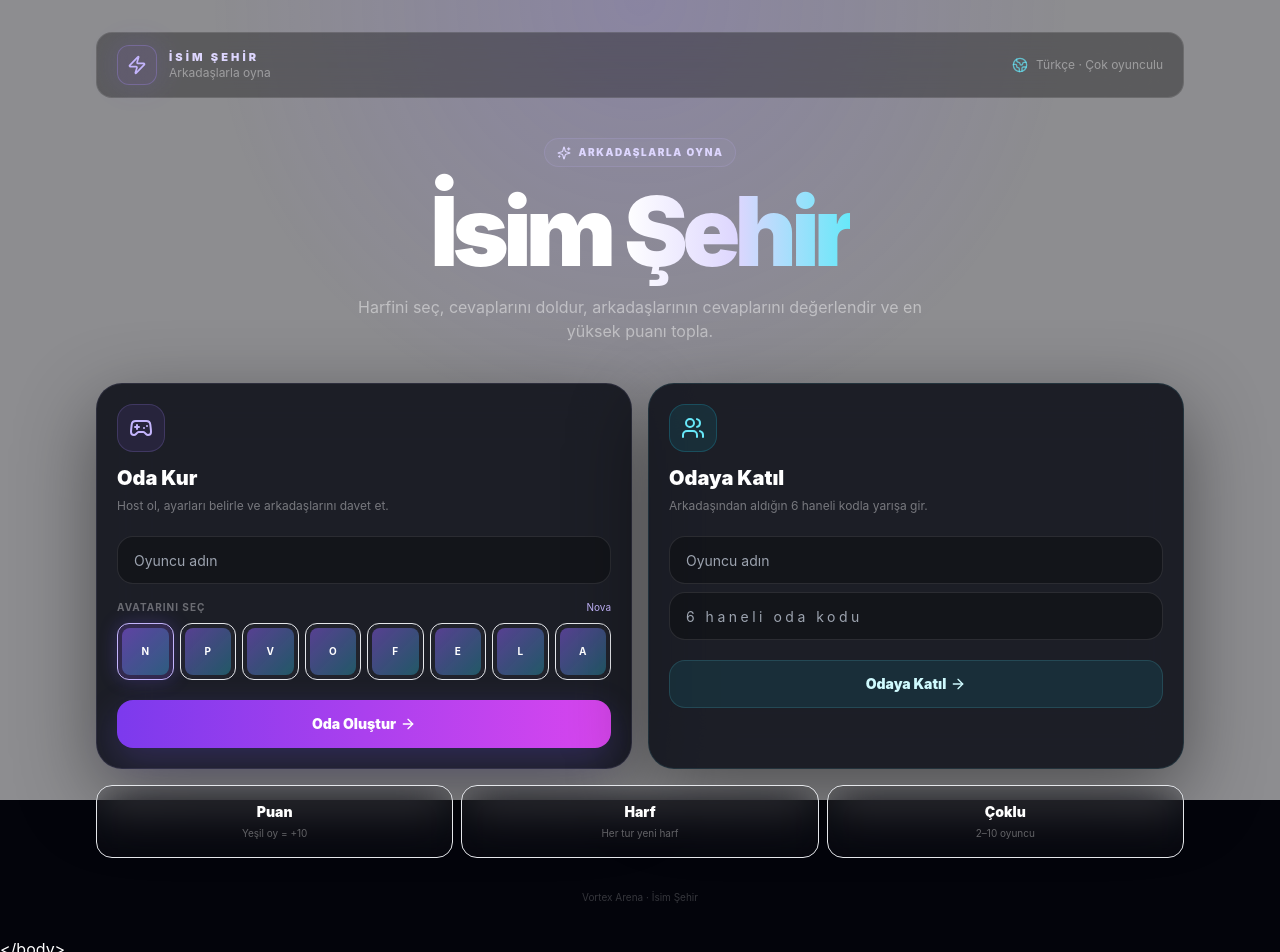
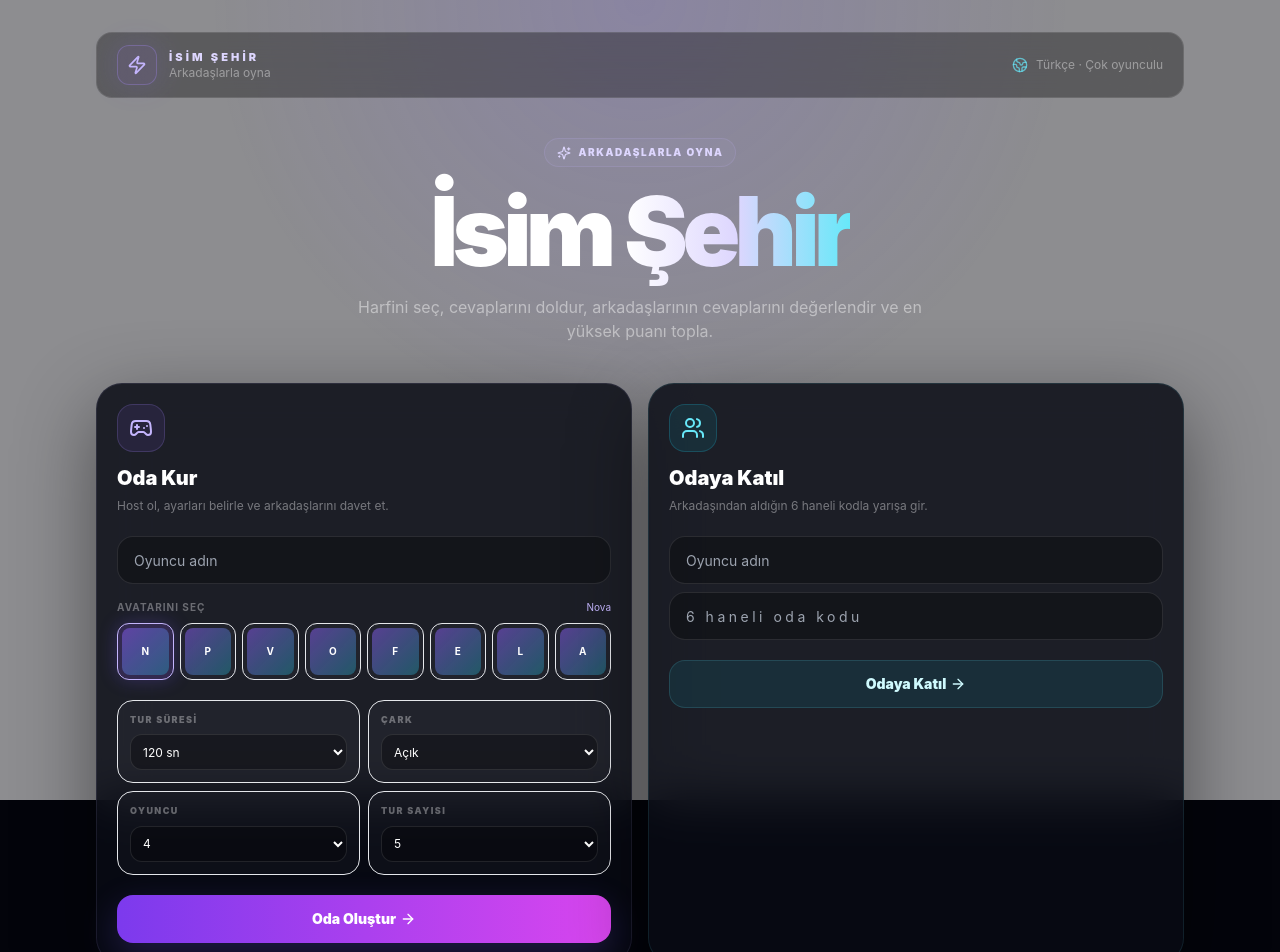
Before and after one commit to Battyz61/Strike-Legends, a React (Vite) app in the folder isim-sehir/: page / in a window 1280 px wide. Shown: the top 952 px of the page. Built offline with nearby package versions, Linux system fonts and the light colour scheme.

Commit message:
Add real game settings to React lobby

```diff
--- a/isim-sehir/src/App.tsx
+++ b/isim-sehir/src/App.tsx
@@ -5,9 +5,10 @@ import { Button } from "@/components/ui/button"
 
 const avatars = ["Nova", "Pulse", "Vega", "Orbit", "Flux", "Echo", "Lumen", "Astra"]
 
-function goToGame(mode: "create" | "join", name: string, code?: string, avatarIndex = 0) {
+function goToGame(mode: "create" | "join", name: string, code?: string, avatarIndex = 0, settings?: {duration:string;wheel:string;playerLimit:string;roundLimit:string}) {
   const params = new URLSearchParams({ mode, name: name.trim() || "Oyuncu", avatar: String(avatarIndex) })
   if (mode === "join" && code) params.set("code", code.replace(/\s/g, ""))
+  if (mode === "create" && settings) Object.entries(settings).forEach(([key,value]) => params.set(key,value))
   window.location.href = new URL(`legacy.html?${params.toString()}`, window.location.href).href
 }
 
@@ -17,6 +18,10 @@ export default function App() {
   const [joinCode, setJoinCode] = useState("")
   const [avatar, setAvatar] = useState(0)
   const [error, setError] = useState("")
+  const [duration, setDuration] = useState("120")
+  const [wheel, setWheel] = useState("on")
+  const [playerLimit, setPlayerLimit] = useState("4")
+  const [roundLimit, setRoundLimit] = useState("5")
 
   const recentName = useMemo(() => {
     try { return localStorage.getItem("isimSehirName") || "" } catch { return "" }
@@ -28,7 +33,7 @@ export default function App() {
 
   const create = () => {
     setError("")
-    goToGame("create", hostName, undefined, avatar)
+    goToGame("create", hostName, undefined, avatar, {duration,wheel,playerLimit,roundLimit})
   }
 
   const join = () => {
@@ -120,6 +125,23 @@ export default function App() {
               ))}
             </div>
 
+            <div className="mt-5 grid grid-cols-2 gap-2">
+              {[
+                ["Tur süresi", duration, setDuration, [["60","60 sn"],["90","90 sn"],["120","120 sn"],["180","180 sn"]]],
+                ["Çark", wheel, setWheel, [["on","Açık"],["off","Kapalı"]]],
+                ["Oyuncu", playerLimit, setPlayerLimit, [["2","2"],["4","4"],["6","6"],["8","8"],["10","10"]]],
+                ["Tur sayısı", roundLimit, setRoundLimit, [["3","3"],["5","5"],["10","10"]]],
+              ].map(([label,value,setter,options]) => (
+                <label key={label as string} className="rounded-2xl border border-white/8 bg-white/[.025] p-3">
+                  <span className="block text-[9px] font-black uppercase tracking-[.16em] text-white/35">{label as string}</span>
+                  <select value={value as string} onChange={e => (setter as (v:string)=>void)(e.target.value)}
+                    className="mt-2 h-9 w-full rounded-xl border border-white/10 bg-black/30 px-2 text-xs text-white outline-none focus:border-violet-400/60">
+                    {(options as string[][]).map(([v,t]) => <option key={v} value={v}>{t}</option>)}
+                  </select>
+                </label>
+              ))}
+            </div>
+
             <Button onClick={create} className="mt-5 h-12 w-full rounded-2xl bg-gradient-to-r from-violet-600 to-fuchsia-500 font-black shadow-[0_12px_35px_rgba(124,92,255,.22)] hover:from-violet-500 hover:to-fuchsia-400">
               Oda Oluştur <ArrowRight className="ml-1 size-4" />
             </Button>
```
